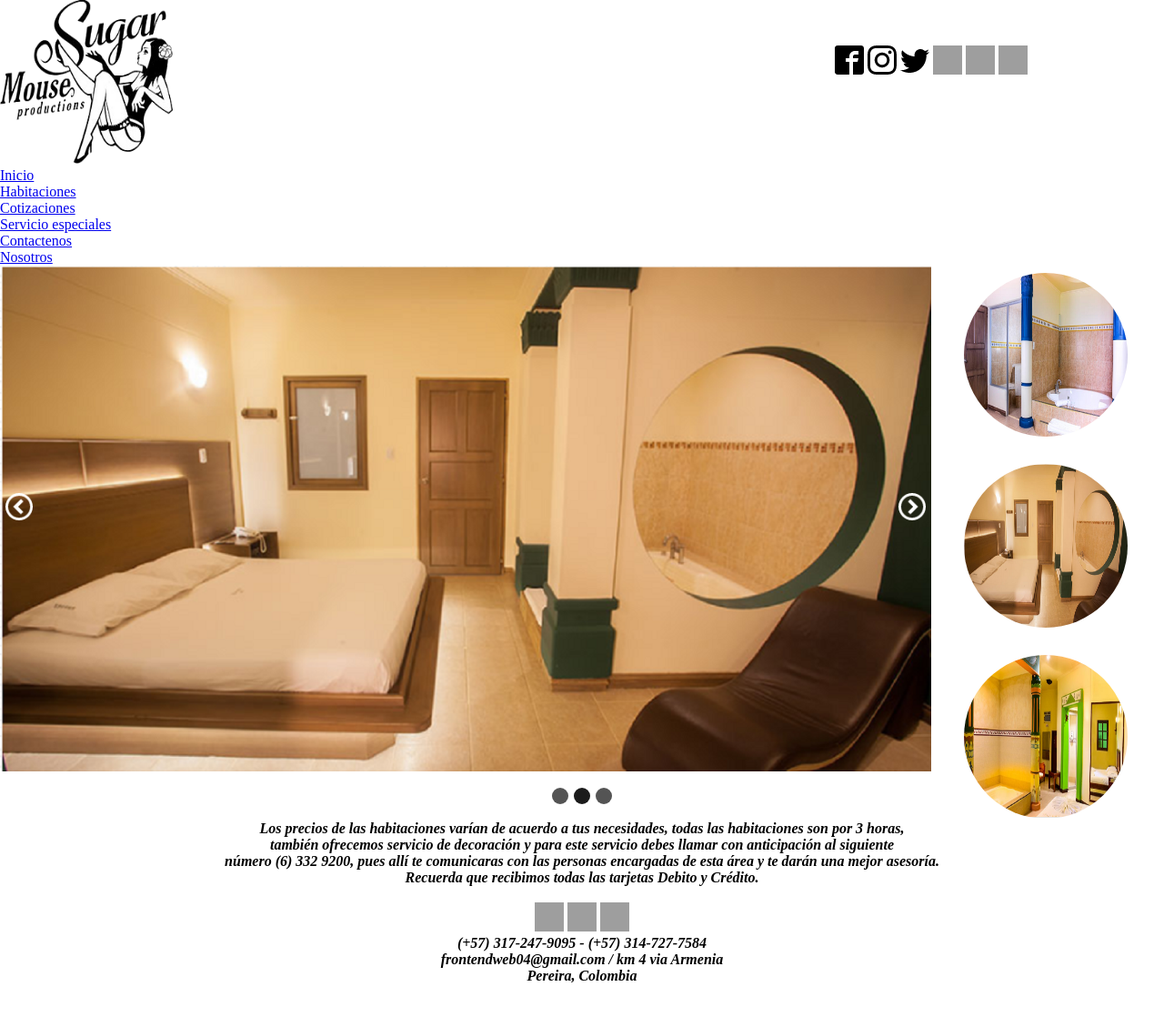
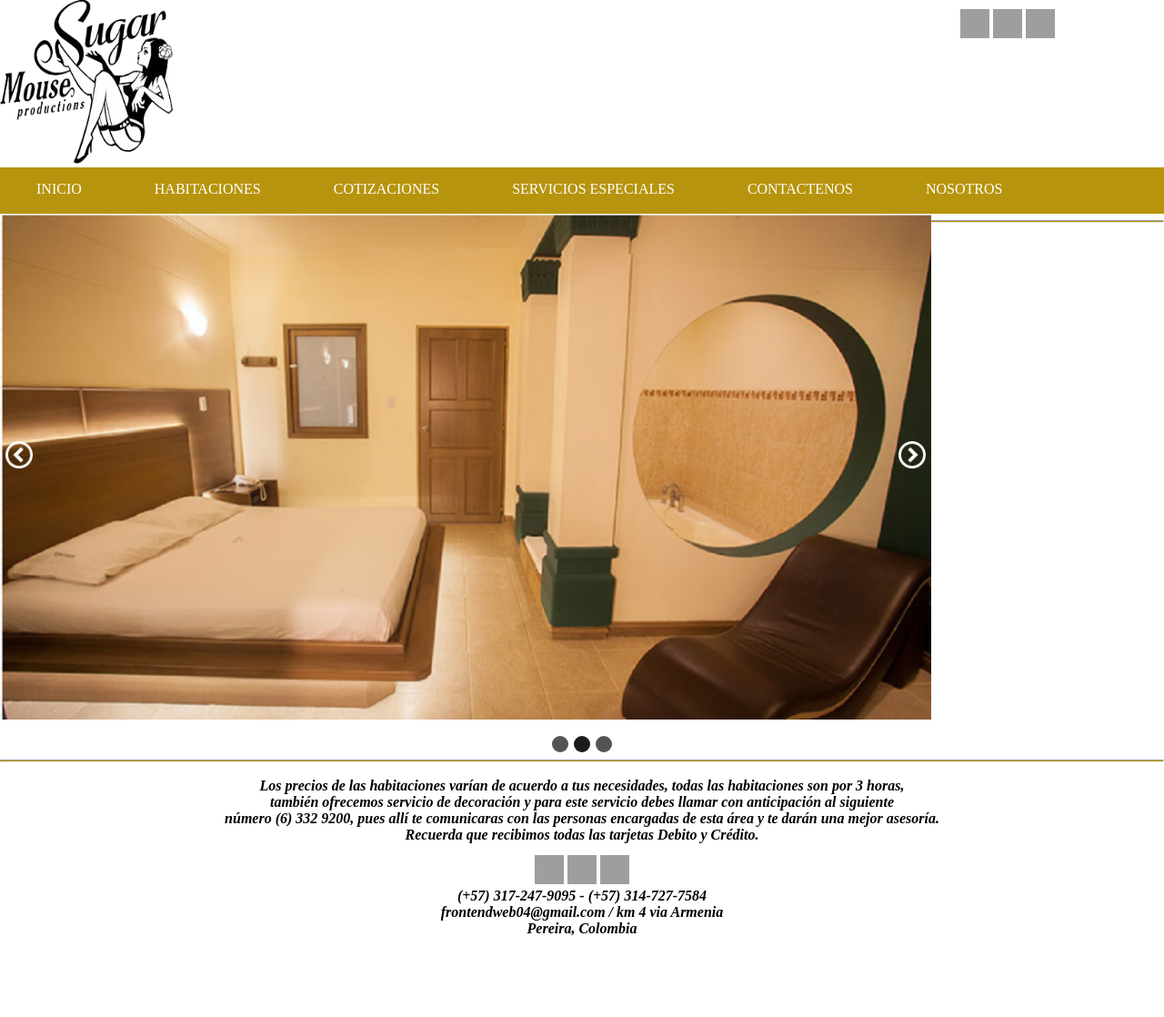
Before and after one commit to frontendweb04/desarrollosWeb, a website: page index.html in a window 1280 px wide. Shown: the whole page at 91% size. After the commit the page ends 1066 px from the top, so only its background shows below. Drawn offline with nearby package versions, Linux system fonts and the light colour scheme; grey boxes are pictures that could not be loaded.

Commit message:
Ultima modificacion cristian

```diff
--- a/css/motel.css
+++ b/css/motel.css
@@ -1,30 +1,109 @@
 /*CUANDO HAGAMOS LOS ESTIMOS EN CSS TAMBIEN LOS DIVIREMOS POR SECCCIONES*/
 
 /*1. ESTILOS PARA EL ENCABEZADO*/
+
 .incons {
 	 background-repeat: no-repeat;
   position: absolute;
-    top: 50px;
-    right: 150px;
+    top: 10px;
+    right: 120px;
     background-size: 100% auto;
 }
-
-
-
-
-
-
-
-
-
-
-
 
 /*2. ESTILOS PARA EL MENU HORIZONTAL*/
 
 
+.menu-principal{
+	width:100%;
+	background: #b7940d;
+}
+
+#boton-menu{
+display: none;
+}
+
+.menu li{
+	padding: 0px 20px;
+}
+
+.menu-principal label{
+display: none;
+width: 25px;
+height: 25px;
+padding: 10px;
+border-right:  : 1px solid #fff;
+
+}
+
+/*.menu-principal label:hover{
+	cursor: pointer;
+	background: rgba(0,0,0,0.3);
+}
+*/
+.menu ul{
+	list-style: none;
+	padding: 0;
+	display: flex;
+}
 
 
+.menu li:hover{
+	cursor: pointer;
+	background: rgba(0,0,0,0.3);
+}
+
+
+.menu li a{
+	display: block;
+	padding: 15px 20px;
+	color: #fff;
+	text-decoration: none;
+}
+
+hr {
+	position: relative;
+	top: 10px;
+	width: 100%;
+	height: 3px;
+	background-color: #b7940d ;
+}
+
+#espacio{
+	position: relative;
+	top: -220px;
+}
+
+@media (max-width: 800px) {
+
+	.menu-principal label{
+		display: block;
+	}
+
+      .menu{
+      	position: absolute;
+      	background:#b7940d;
+      	width: 50%;
+      	margin-left:  -100%;
+      	transition: all 0.5s;
+      }
+
+      .menu-principal ul{
+      	flex-direction: column;
+      }
+
+      .menu-principal li{
+      	border-top: 1px solid #fff;
+      }
+
+      #boton-menu:checked ~ .menu {
+      	margin: 0;
+      }
+	}
+
+.linea-terminos{
+	position: absolute;
+	top: -15px;
+}
 
 
 
@@ -138,4 +217,9 @@
 }
 
 
+.terminos{
+	position: relative;
+	top: 5px;
+	margin-top: none;
+}
 /*4. ESTILOS PARA LOS TERMINOS Y CONDICIONES*/
--- a/index.html
+++ b/index.html
@@ -16,16 +16,15 @@
 		});
 	</script><!-- funcion de JQUERY para la funcionalidad del slider-->
 </head>
-<body>
-<header id="header"> <!-- header o cabecera -->
+<body style="background-color:; ">
+<header> <!-- header o cabecera -->
 	 <figure class="logo">  <!-- logo -->
        <img src="imagenes/logo sexy motel .png" width="190" height="180" alt="Logo motel" />
      </figure>
-
      <section class="incons">  <!-- iconos de redes sociales -->
-     	<a href="http://www.facebook.com/cristian.gallego.161"  target="_blank"><img src="imagenes/icons/facebook2.png" /></a>
+     	<!-- <a href="http://www.facebook.com/cristian.gallego.161"  target="_blank"><img src="imagenes/icons/facebook2.png" /></a>
      	<a href="http://www.instagram.com/cgallego101/?hl=es" target="_blank"><img src="imagenes/icons/instagram.png"/></a>
-     	<a href="http://www.twitter.com" target="_blank"><img src="imagenes/icons/twitter.png"/></a>
+     	<a href="http://www.twitter.com" target="_blank"><img src="imagenes/icons/twitter.png"/></a> -->
 
      	<a href="https://www.facebook.com/cristian.gallego.161" target="_blank"><img alt="Siguenos en Facebook" src="https://lh6.googleusercontent.com/-CYt37hfDnQ8/T3nNydojf_I/AAAAAAAAAr0/P5OtlZxV4rk/s32/facebook32.png" width=32 height=32  /></a>
 
@@ -35,17 +34,20 @@
 
 
      </section>
-     <section>  <!-- Menu horizontal -->
-        <nav>
-            <ul class="fancyNav">
-                <li id="inicio"><a href="motel.html" class="homeIcon">Inicio</a></li>
-                <li id="habitaciones"><a href="#news">Habitaciones</a></li>
-                <li id="cotizaciones"><a href="#about">Cotizaciones</a></li>
-                <li id="servicios"><a href="#services">Servicio especiales</a></li>
-                <li id="contactenos"><a href="#contact">Contactenos</a></li>
-                <li id="nosotros"> <a href="#nosotros"> Nosotros</a></li>
+     <section class="menu-principal">  <!-- Menu horizontal -->
+     <input type="checkbox" id="boton-menu">
+     <label for="boton-menu"><img src="imagenes/logo menu.png" width="25" height="25"> </label>
+         <nav class="menu" >
+            <ul>
+                <li id="inicio"> <a href="motel.html">INICIO</a></li>
+                <li id="habitaciones"><a href="#news">HABITACIONES</a></li>
+                <li id="cotizaciones"><a href="#about">COTIZACIONES</a></li>
+                <li id="servicios"><a href="#services">SERVICIOS ESPECIALES</a></li>
+                <li id="contactenos"><a href="#contact">CONTACTENOS</a></li>
+                <li id="nosotros"> <a href="#nosotros"> NOSOTROS</a></li>
             </ul>
         </nav>
+        <hr>
 </section>
 <section>
 	<div class="slider-wrapper theme-mi-slider">
@@ -65,14 +67,9 @@
 		</div>
 	</div>
 	</section>
-<table>
-	<tbody>
-		<ul><img src="imagenes/1.png" class="redondo"></ul>
-		<ul><img src="imagenes/2.png" class="redondo2"></ul>
-		<ul><img src="imagenes/3.png" class="redondo3"></ul>
-	</tbody>
-</table>
-		<section>   <!-- Terminos y Condiciones -->
+
+<section class="terminos"> <!-- Terminos y Condiciones -->
+	<hr class="linea-terminos">
 	<h4 align="center" >
  		<em class="terminos" >
  		Los precios de las habitaciones varían de acuerdo a tus necesidades, todas las habitaciones son por 3 horas,<br>
@@ -95,6 +92,8 @@
 		<em> Pereira, Colombia</em><br><br><br>
 	</h4>
 
+
+
 </section>
 </body>
 </html>
```
Also changed, not shown: README.md, 1 other file.
